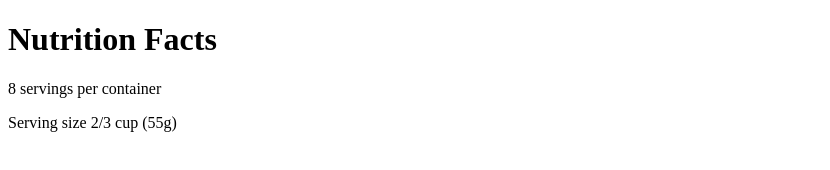
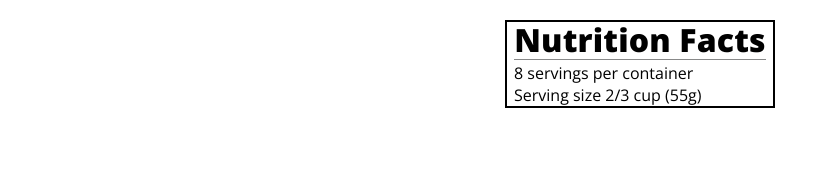
Before and after one commit to itskrutz/html_css, a plain HTML site: page nutrition_label/index.html in a window 1280 px wide. Shown: the whole page, without its empty margins (0-830 px from the left). Drawn offline with nearby package versions, Linux system fonts and the light colour scheme.

Commit message:
Till Step 18

```diff
--- a/nutrition_label/index.html
+++ b/nutrition_label/index.html
@@ -11,6 +11,7 @@
 <body>
   <div class="label">
     <h1>Nutrition Facts</h1>
+    <div class="divider"></div>
     <p>8 servings per container</p>
     <p>Serving size 2/3 cup (55g)</p>
   </div>
--- a/nutrition_label/styles.css
+++ b/nutrition_label/styles.css
@@ -0,0 +1,34 @@
+* {
+    box-sizing: border-box;
+  }
+
+  html {
+    font-size: 16px;
+  }
+
+  body {
+    font-family: 'Open Sans', sans-serif;
+  }
+
+  .label {
+    border: 2px solid black;
+    width: 270px;
+    margin: 20px auto;
+    padding: 0 7px;
+  }
+
+  h1 {
+    letter-spacing:0.15px;
+    font-weight: 800;
+    text-align: center;
+    margin:-4px 0;
+  }
+
+  p {
+    margin: 0;
+  }
+
+  .divider{
+    border-bottom: 1px solid #888989;
+    margin:2px 0;
+  }
```
